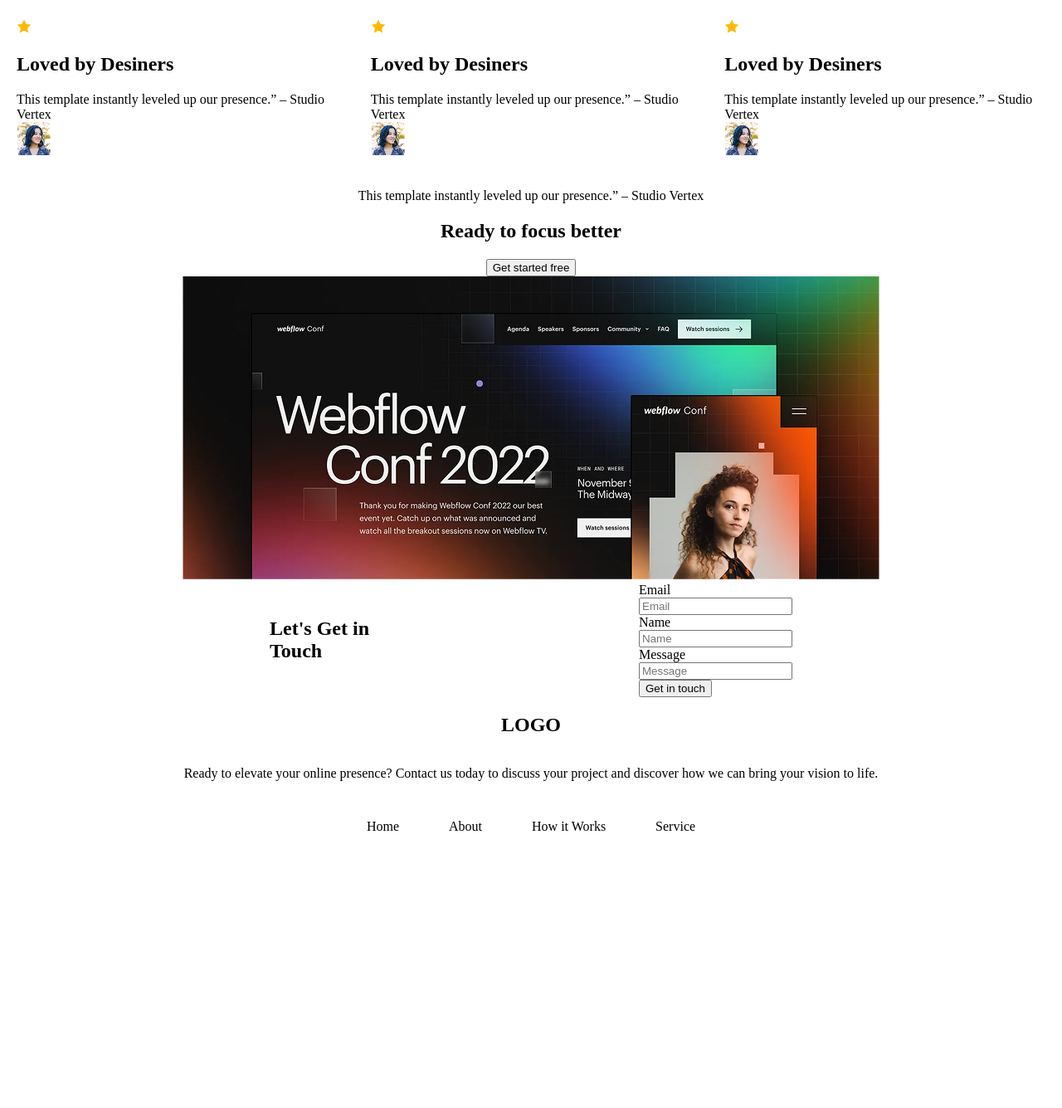
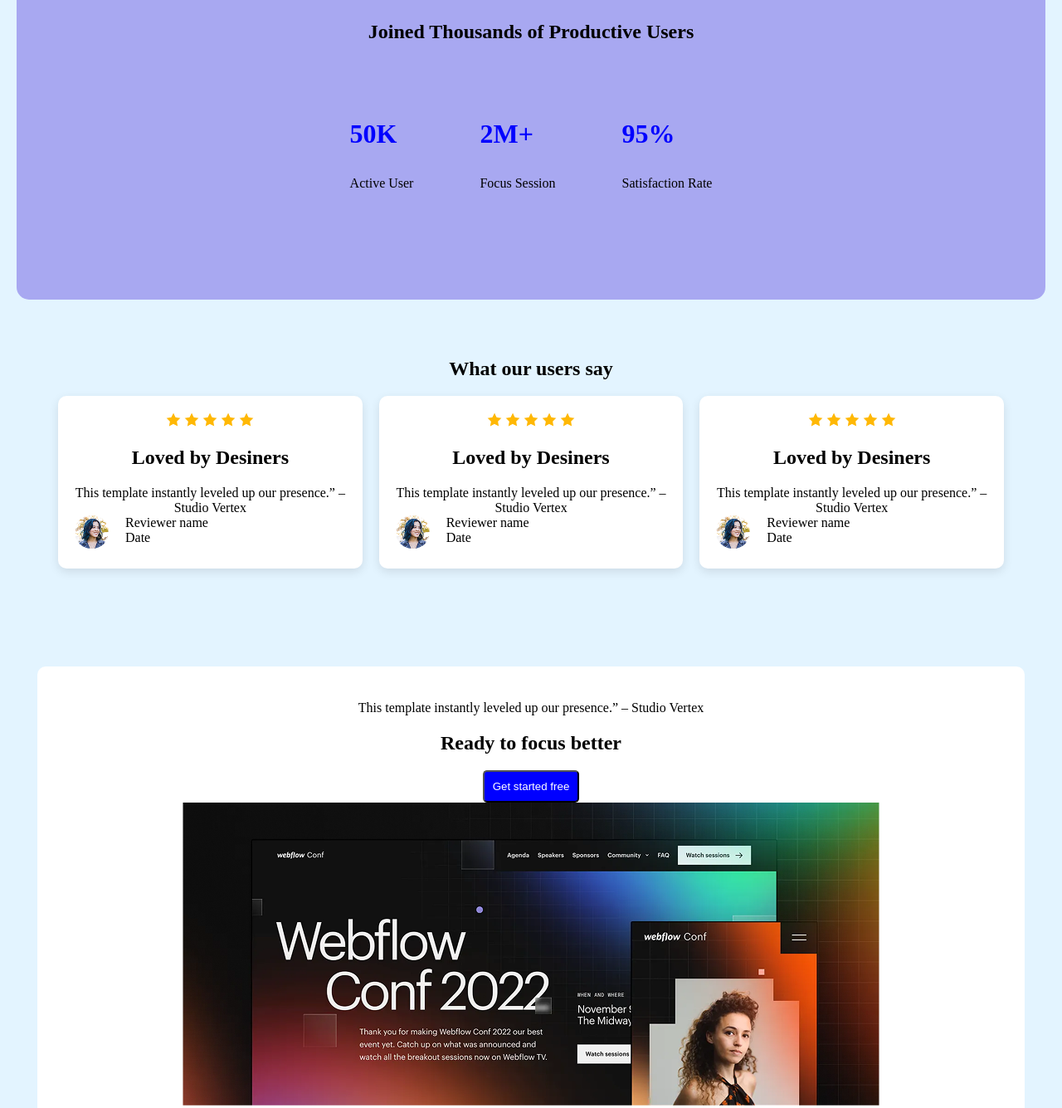
Before and after one commit to Sahab47/Assignment-1, a plain HTML site: page index.html in a window 1280 px wide. Shown: the part 823-2158 px from the top of the page at 83% size. Before the commit the page ends 1858 px from the top, so only its background shows below. Drawn offline with Linux system fonts and the light colour scheme.

Commit message:
added section width and background

```diff
--- a/index.html
+++ b/index.html
@@ -13,7 +13,7 @@
         <h1>Logo</h1>
         </div>
         <div>
-        <button>Sign Up</button>
+        <button class="btn">Sign Up</button>
         </div>
     </div>
      <div class="banner">
@@ -21,7 +21,7 @@
             <h1>Cool Dark Ui Template for <br>Webflow Agencies!</h1>
         </div>
         <div>
-     <button>Stay Focused</button>
+     <button class="btn">Stay Focused</button>
         </div>
     </div>
     </section>
@@ -29,10 +29,10 @@
     <section class="action">
         <div> <h1>See it in Action</h1>
          <p>Explore the live preview and imagine your brand in this bold new look.</p>
-    <button>Lunch Live Preview</button></div>
+    <button class="btn">Lunch Live Preview</button></div>
 
     <div>
-        <img class="im1" src="/Assets/wc-mini.png" alt="" width="403" height="308" >
+        <img class="im1" src="/Assets/wc-mini.png" alt="" width="403" height="328" >
     </div>
     </section>
 
@@ -61,21 +61,40 @@ Focus Session</div>
         <div class="feedback">
             <div class="f-data">
                <img src="/Assets/icon-star.png" alt="">
+               <img src="/Assets/icon-star.png" alt="">
+               <img src="/Assets/icon-star.png" alt="">
+               <img src="/Assets/icon-star.png" alt="">
+               <img src="/Assets/icon-star.png" alt="">
                <h1>Loved by Desiners</h1>
                This template instantly leveled up our presence.” – Studio Vertex <br>
-                 <img src="/Assets/avatar.png" alt="" >
+                <div class="i-fl"> <div><img class="i-f2" src="/Assets/avatar.png" alt="" ></div>
+                   <div class="d-tex">Reviewer name <br>Date</div>
+               </div>
             </div>
             <div class="f-data">
 <img src="/Assets/icon-star.png" alt="">
+<img src="/Assets/icon-star.png" alt="">
+<img src="/Assets/icon-star.png" alt="">
+<img src="/Assets/icon-star.png" alt="">
+<img src="/Assets/icon-star.png" alt="">
 <h1>Loved by Desiners</h1>
 This template instantly leveled up our presence.” – Studio Vertex <br>
-<img src="/Assets/avatar.png" alt="">
+<div class="i-fl"> <div><img img class="i-f2" src="/Assets/avatar.png" alt="" ></div>
+                   <div class="d-tex">Reviewer name <br>Date</div>
+               </div>
             </div>
             <div class="f-data">
                 <img src="/Assets/icon-star.png" alt="">
+                <img src="/Assets/icon-star.png" alt="">
+                <img src="/Assets/icon-star.png" alt="">
+                <img src="/Assets/icon-star.png" alt="">
+                <img src="/Assets/icon-star.png" alt="">
                 <h1>Loved by Desiners</h1>
                 This template instantly leveled up our presence.” – Studio Vertex <br>
-               <img src="/Assets/avatar.png" alt="" >
+                <div class="i-fl"> <div><img img class="i-f2" src="/Assets/avatar.png" alt="" ></div>
+                   <div class="d-tex">Reviewer name <br>Date</div>
+               </div>
+
             </div>
         </div>
     </section>
@@ -88,7 +107,7 @@ This template instantly leveled up our presence.” – Studio Vertex <br>
         </p> </div>
         <h1>Ready to focus better</h1>
 
-        <div><button> Get started free</button></div>
+        <div><button class="btn"> Get started free</button></div>
         <div>  <img src="/Assets/wc-big.png" alt=""></div>
 
     </section>
@@ -105,8 +124,8 @@ This template instantly leveled up our presence.” – Studio Vertex <br>
 <label for="name">Name</label><br>
 <input type="text" id="name" placeholder="Name"><br>
 <label for="message">Message</label><br>
-<input type="t" id="message" placeholder="Message"> <br>
-<button>Get in touch</button>
+<input type="text" id="message" placeholder="Message" height="60px"> <br>
+<button class="btn">Get in touch</button>
        </form>
         </div>
     </section>
--- a/style.css
+++ b/style.css
@@ -1,35 +1,57 @@
 body{
-    margin: 0%;
+    max-width: 1440px;
+
+    margin: 0 auto;
+    background-color: rgb(227, 244, 255);
+}
+
+.navbar-banner{
+    max-width: 1440px;
+    margin: 0 auto;
+    background-image: url(/Assets/Hero-bg.png);
+    background-repeat: no-repeat;
+    background-size: cover;
+    background-position: center center;
 
 }
 .navbar{
 
     display: flex;
     flex-direction: row;
-    justify-content: space-evenly;
+    justify-content:space-between;
+    padding: 25px;
+}
 
-    align-items: center;
-    align-content: center;
-}
 .banner{
     display: flex;
     flex-direction: column;
     text-align: center;
+    padding: 50px;
+
 }
 .action{
-
+    max-width: 1140px;
+    height: 328px;
+    margin: 0 auto;
+    border-radius: 25px;
     display: flex;
     flex-direction: row;
-    justify-content: space-evenly;
-    align-items: center;
-    align-content: center;
+    justify-content:space-between;
+    padding: 50px;
+
 
 }
 .productive{
+    max-width: 1140px;
+    height: 306px;
+    margin: 0 auto;
+    border-radius: 15px;
+    background-color: rgb(168, 168, 241);
     display: flex;
     flex-direction: column;
     align-items: center;
     align-content: center;
+    padding: 50px;
 }
 .join{
     display: flex;
@@ -45,30 +67,61 @@ body{
 
 }
 .user-feedback{
+    max-width: 1140px;
+    height: 342px;
+    margin: 0 auto;
     display: flex;
     flex-direction: column;
     align-items: center;
     align-content: center;
+    padding: 50px;
 }
-.feedback{
-    display: flex;
-    flex-direction: row;
+.feedback {
+  max-width: 1140px;
+  margin: 0 auto;
+  display: flex;
+  flex-direction: row;
+  align-items: center;
+  justify-content:space-between;
+  gap: 20px;
+
 }
-.f-data{
-    padding: 20px;
+
+.f-data {
+  background-color: #ffffff;
+  border-radius: 10px;
+  box-shadow: 0 4px 12px rgba(0, 0, 0, 0.1);
+  padding: 20px;
+  max-width: 366px;
+  text-align: center;
+
 }
+
 .ex{
+    max-width: 1140px;
+    height: 696px;
+    margin: 0 auto;
+    border-radius: 10px;
+    background-color:white;
     text-align: center;
+    padding: 25px;
 }
 .touch{
+    max-width: 1140px;
+    height: 632px;
+    margin: 0 auto;
     display: flex;
     flex-direction: row;
     align-items: center;
-    justify-content: space-evenly;
-
+    justify-content:space-between;
+    padding: 25px;
 
 }
 .footer{
+    background-color: white;
+    max-width: 1440px;
+    margin: 0 0;
+
     display: flex;
     flex-direction: column;
     text-align: center;
@@ -81,3 +134,39 @@ body{
 .bt{
     padding: 30px;
 }
+
+.im1{
+    border-radius: 25px;
+}
+.f-h{
+    font-weight:bold;
+    font-size: 97px;
+}
+.touch input[type="email"],input[type="text"]{
+    height: 30px;
+    border-radius: 5px;
+    background-color: white;
+    display: block;
+    width: 100%;
+    padding: 10px 20px;
+    margin-top: 24px;
+    border:none;
+}
+.btn{
+    background-color: blue;
+    color: white;
+    border-radius: 5px;
+    padding: 10px;
+}
+
+.i-fl{
+    display: flex;
+
+.i-f2{
+    border-radius: 50px;
+
+}
+.d-tex{
+    padding-left: 20px;
+    text-align: left;
+}
```
